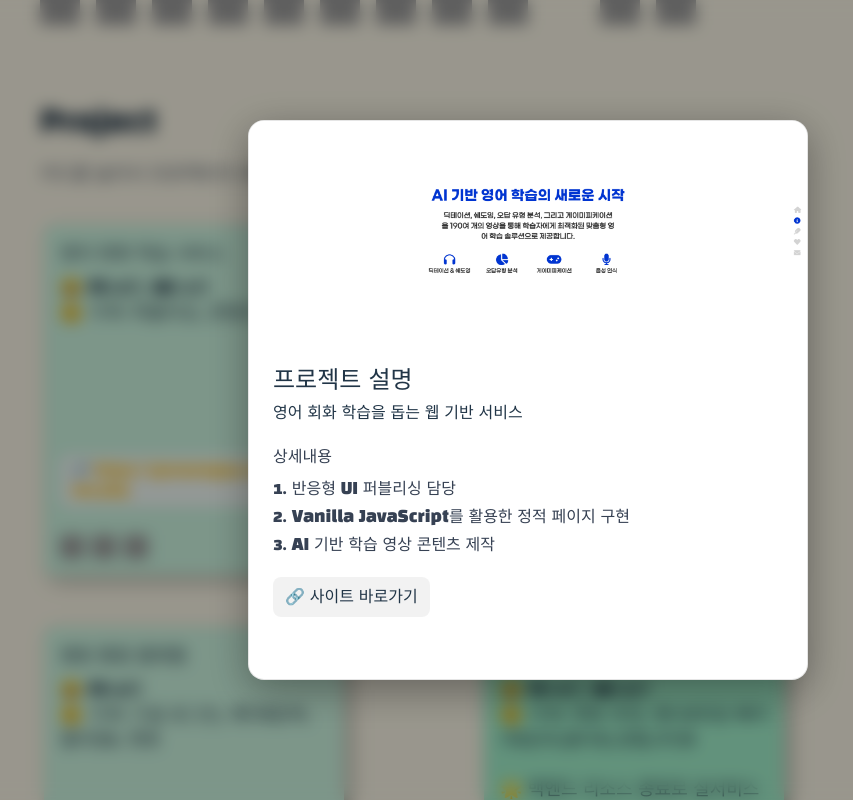
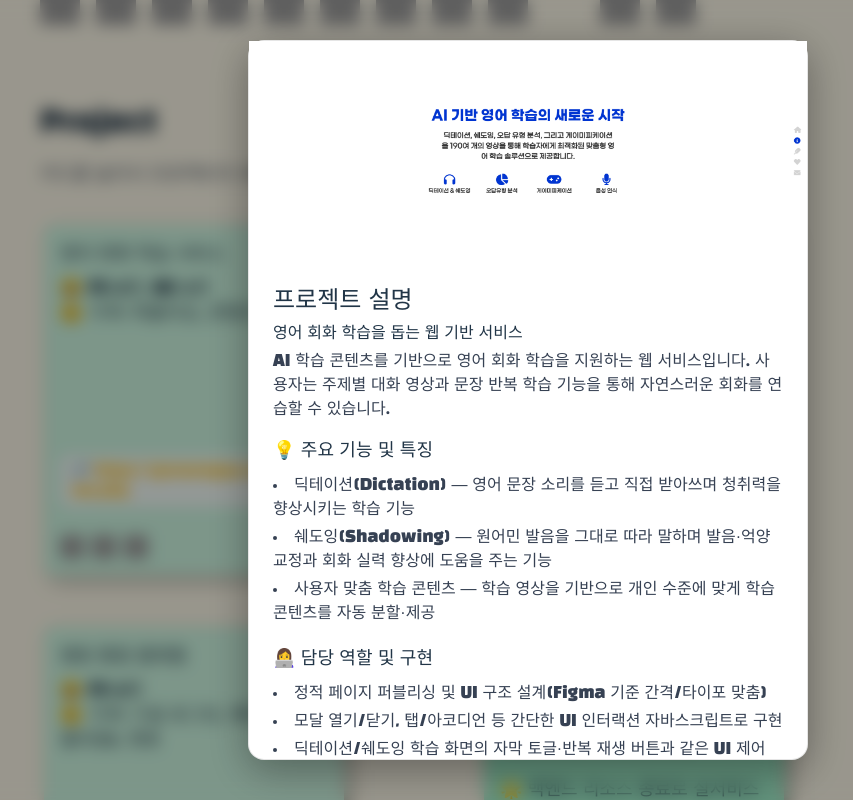
Before and after one commit to youjin430/Portfolio-final, a React (Vite) app: page / in a window 1280 px wide. Both pictures are taken after a click on the element 306 px from the left and 1277 px from the top of the page. Shown: the part 877-1677 px from the top of the page, without its empty margins (112-965 px from the left). Built offline with nearby package versions, Linux system fonts and the light colour scheme; grey boxes are pictures that could not be loaded.

Commit message:
feat: 모달 상세 내용 구조 개선 및 트러블슈팅 섹션 추가

```diff
--- a/src/App.tsx
+++ b/src/App.tsx
@@ -89,7 +89,7 @@
       <div
         className="relative w-[92vw] max-w-[560px] min-h-[70vh] max-h-[90vh]
                    bg-white rounded-2xl shadow-[0_10px_40px_rgba(0,0,0,0.35)]
-                   border border-black/10 overflow-hidden"
+                   border border-black/10 flex flex-col"
         onClick={(e) => e.stopPropagation()}
       >
         {/* 닫기 버튼 */}
@@ -108,18 +108,12 @@
         </div>
 
         {/* 2) 본문(설명/상세/기능) */}
-        <div className="p-6 space-y-1">
+        <div className="p-6 space-y-1 overflow-y-auto flex-1 max-h-[calc(90vh-220px)]
+             [scrollbar-width:thin] [&::-webkit-scrollbar]:w-2
+             [&::-webkit-scrollbar-thumb]:bg-gray-300 [&::-webkit-scrollbar-thumb]:rounded-full
+             [&::-webkit-scrollbar-track]:bg-gray-100">
           <h2 className="text-xl md:text-2xl">프로젝트 설명</h2>
           {detail}
-          {/* <section>
-            <h3 className="mb-5">영어 회화 학습을 돕는 웹 기반 서비스</h3>
-            <p className="text-gray-700 whitespace-pre-line">상세내용</p>
-            <ol className="list-decimal list-inside text-gray-700 mt-2 space-y-1">
-    <li>반응형 UI 퍼블리싱 담당</li>
-    <li>Vanilla JavaScript를 활용한 정적 페이지 구현</li>
-    <li>AI 기반 학습 영상 콘텐츠 제작</li>
-  </ol>
-          </section> */}
 
           {link && (
             <a
@@ -163,13 +157,87 @@
       bgColor: "bg-emerald-100",
       detail: (
       <>
-        <h3 className="mb-5">영어 회화 학습을 돕는 웹 기반 서비스</h3>
-        <p className="text-gray-700 whitespace-pre-line">상세내용</p>
-        <ol className="list-decimal list-inside text-gray-700 mt-2 space-y-1">
-          <li>반응형 UI 퍼블리싱 담당</li>
-          <li>Vanilla JavaScript를 활용한 정적 페이지 구현</li>
-          <li>AI 기반 학습 영상 콘텐츠 제작</li>
-        </ol>
+        <h3 className="mb-1">영어 회화 학습을 돕는 웹 기반 서비스</h3>
+  <p className="text-gray-700 whitespace-pre-line mb-4">
+    AI 학습 콘텐츠를 기반으로 영어 회화 학습을 지원하는 웹 서비스입니다.
+    사용자는 주제별 대화 영상과 문장 반복 학습 기능을 통해 자연스러운 회화를 연습할 수 있습니다.
+  </p>
+
+  {/* 💡 주요 기능 및 특징 */}
+<h4 className="font-medium text-lg mb-2">💡 주요 기능 및 특징</h4>
+<ul className="list-disc list-inside text-gray-700 space-y-1 mb-5">
+  <li>
+    <b>딕테이션(Dictation)</b> — 영어 문장 소리를 듣고 직접 받아쓰며
+    청취력을 향상시키는 학습 기능
+  </li>
+  <li>
+    <b>쉐도잉(Shadowing)</b> — 원어민 발음을 그대로 따라 말하며
+    발음·억양 교정과 회화 실력 향상에 도움을 주는 기능
+  </li>
+  <li>
+    <b>사용자 맞춤 학습 콘텐츠</b> — 학습 영상을 기반으로
+    개인 수준에 맞게 학습 콘텐츠를 자동 분할·제공
+  </li>
+</ul>
+
+  {/* 👩‍💻 담당 역할 및 구현 */}
+<h4 className="font-medium text-lg mb-2">👩‍💻 담당 역할 및 구현</h4>
+<ul className="list-disc list-inside text-gray-700 space-y-1 mb-5">
+  <li>정적 페이지 퍼블리싱 및 UI 구조 설계(Figma 기준 간격/타이포 맞춤)</li>
+  <li>모달 열기/닫기, 탭/아코디언 등 간단한 UI 인터랙션 자바스크립트로 구현</li>
+  <li>딕테이션/쉐도잉 학습 화면의 자막 토글·반복 재생 버튼과 같은 UI 제어 로직 연동</li>
+</ul>
+
+  {/* ⚙️ 트러블슈팅 */}
+<h4 className="font-medium text-lg mb-2">⚙️ 트러블슈팅</h4>
+<ul className="space-y-4 text-gray-800 mb-5">
+
+  {/* 1. Enter/Space 포커스 이동 이슈 */}
+  <li className="rounded-lg border p-4">
+    <p>
+      <span className="inline-flex items-center text-xs font-semibold bg-gray-100 px-2 py-0.5 rounded mr-2">문제점</span>
+      딕테이션 입력 화면에서 <code>Enter</code>/<code>Space</code>로 다음 칸 이동 시,
+      문장부호가 글자로 인식되어 포커스가 비정상 이동하거나 <code>disabled</code> 필드에 걸림.
+    </p>
+    <p className="mt-2">
+      <span className="inline-flex items-center text-xs font-semibold bg-gray-100 px-2 py-0.5 rounded mr-2">원인</span>
+      입력값 토큰화 시 비영문 문자가 섞여 인덱스 계산이 어긋났고,
+      다음 요소 탐색 시 비활성 필드 예외 처리가 없었음.
+    </p>
+    <p className="mt-2">
+      <span className="inline-flex items-center text-xs font-semibold bg-emerald-100 px-2 py-0.5 rounded mr-2">해결</span>
+      정규식으로 영문만 유지(<code>/[a-z]/gi</code>)하고, 현재 필드의 숫자 인덱스를
+      <code>replace(/\D/g,'')</code>로 추출해 <b>다음 사용 가능 필드</b>(<code>!disabled</code>)를
+      <code>while</code> 루프로 탐색. 기본 동작은 <code>event.preventDefault()</code>로 차단.
+    </p>
+    <p className="mt-2">
+      <span className="inline-flex items-center text-xs font-semibold bg-blue-100 px-2 py-0.5 rounded mr-2">효과</span>
+      포커스 점프/막힘 현상 제거, 키보드만으로 연속 입력 가능해져 입력 속도와 완주율 향상.
+    </p>
+  </li>
+
+  {/* 2. 문장 끝/줄바꿈 커서 튐 */}
+  <li className="rounded-lg border p-4">
+    <p>
+      <span className="inline-flex items-center text-xs font-semibold bg-gray-100 px-2 py-0.5 rounded mr-2">문제점</span>
+      문장 끝 칸에서 줄바꿈 시 커서가 처음 칸으로 튀거나 수정 불가 상태 발생.
+    </p>
+    <p className="mt-2">
+      <span className="inline-flex items-center text-xs font-semibold bg-gray-100 px-2 py-0.5 rounded mr-2">원인</span>
+      경계(끝 인덱스) 조건이 누락되어 다음 요소가 없을 때도 이동을 시도함.
+    </p>
+    <p className="mt-2">
+      <span className="inline-flex items-center text-xs font-semibold bg-emerald-100 px-2 py-0.5 rounded mr-2">해결</span>
+      배열 길이 기준으로 경계 체크 후 조기 종료하고, 유효 시에만
+      <code>document.getElementById(nextId)?.focus()</code> 호출.
+    </p>
+    <p className="mt-2">
+      <span className="inline-flex items-center text-xs font-semibold bg-blue-100 px-2 py-0.5 rounded mr-2">효과</span>
+      경계에서의 비정상 점프 제거, 오입력/재입력 빈도 감소.
+    </p>
+  </li>
+
+</ul>
       </>
     ),
     },
```
